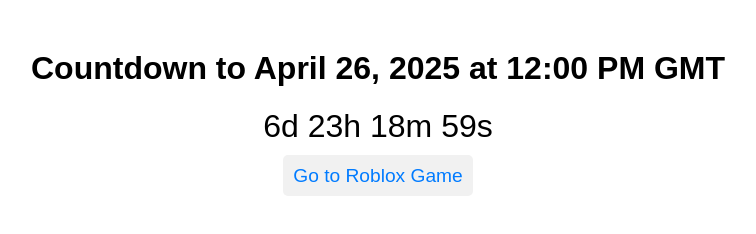
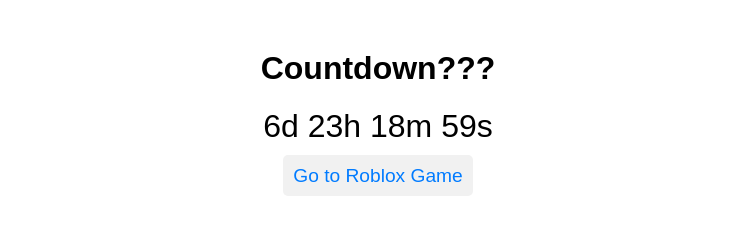
Before and after one commit to OmgRod/fwfou, a plain HTML site: page index.html in a window 1280 px wide. Shown: the whole page, without its empty margins (262-1018 px from the left). Drawn offline with Linux system fonts and the light colour scheme.

Commit message:
Update index.html

```diff
--- a/index.html
+++ b/index.html
@@ -29,7 +29,7 @@
 </head>
 <body>
 
-    <h1>Countdown to April 26, 2025 at 12:00 PM GMT</h1>
+    <h1>Countdown???</h1>
     <div id="countdown"></div>
     <a href="https://www.roblox.com/games/71693598856693/EGG-HUNT-random-minigames" target="_blank">Go to Roblox Game</a>
 
```
